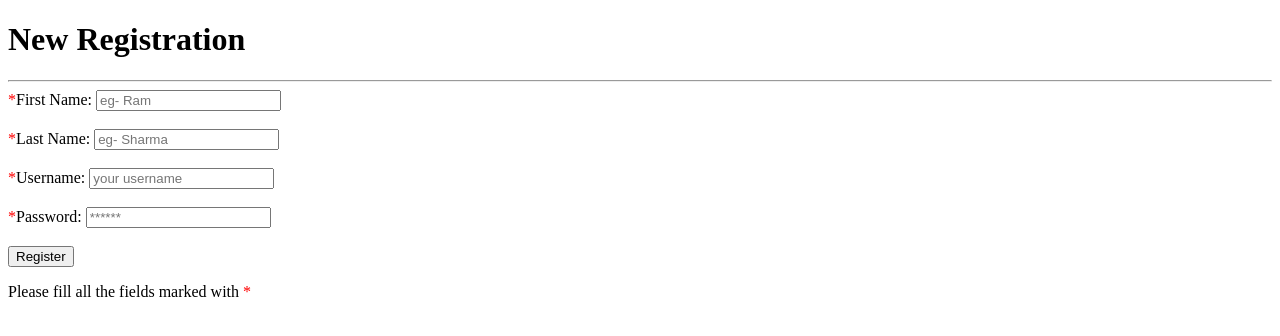
After one commit to mukhokironmoy/Vehicle-Parking-App---V1, a Flask app: page /register in a window 1280 px wide. The commit adds this page. Shown: the top 336 px of the page. Run offline with Flask 3, Linux system fonts and the light colour scheme.

Commit message:
feat: added user registration form with input validation and feedback

```diff
--- a/app.py
+++ b/app.py
@@ -25,5 +25,22 @@ def login():
         else:
             return render_template('login.html', caution = "Username or Password is incorrect. Please try again." )
 
+@app.route('/register', methods=["GET","POST"])
+def register():
+    if request.method == "GET":
+        return render_template('register.html')
+    elif request.method == "POST":
+        first_name = request.form.get('first_name')
+        last_name = request.form.get('last_name')
+        username = request.form.get('username')
+        password = request.form.get('password')
+
+        if not first_name or not last_name or not username or not password:
+            error = "Please do not leave any fields empty!"
+            return render_template('register.html', error=error)
+
+        return render_template('hello.html', first_name=first_name, last_name=last_name,username=username, password=password)
+
+
 if __name__ == "__main__":
     app.run(debug=True)
--- a/templates/hello.html
+++ b/templates/hello.html
@@ -6,8 +6,11 @@
     <title>Welcome Page</title>
   </head>
   <body>
-    <h1>Greetings {{ name }}!</h1>
+    <h1>Greetings {{ first_name }} {{last_name}}!</h1>
+    <br />
     <h3>Welcome to the vehicle parking app!</h3>
+    <h3>You have successfully been registered!</h3>
+    <h3>Your username is:- {{username}}</h3>
     <h3>Your password is:- {{password}}</h3>
     <h6><a href="{{url_for('home')}}">Click here to go back to root :></a></h6>
   </body>
--- /dev/null
+++ b/templates/register.html
@@ -0,0 +1,58 @@
+<!DOCTYPE html>
+<html lang="en">
+  <head>
+    <meta charset="UTF-8" />
+    <meta name="viewport" content="width=device-width, initial-scale=1.0" />
+    <title>Registration Page</title>
+  </head>
+  <body>
+    <h1>New Registration</h1>
+    <hr />
+    <form action="{{url_for('register')}}" method="POST">
+      <label for="first_name"
+        ><span style="color: red">*</span>First Name:</label
+      >
+      <input
+        type="text"
+        id="first_name"
+        name="first_name"
+        placeholder="eg- Ram"
+      />
+      <br /><br />
+      <label for="last_name"
+        ><span style="color: red">*</span>Last Name:
+      </label>
+      <input
+        type="text"
+        id="last_name"
+        name="last_name"
+        placeholder="eg- Sharma"
+      />
+      <br /><br />
+      <label for="username"><span style="color: red">*</span>Username: </label>
+      <input
+        type="text"
+        id="username"
+        name="username"
+        placeholder="your username"
+      />
+      <br />
+      <br />
+      <label for="password"><span style="color: red">*</span>Password: </label>
+      <input
+        type="password"
+        id="password"
+        name="password"
+        placeholder="******"
+      />
+      <br />
+      <br />
+      <input type="submit" value="Register" />
+    </form>
+    <p>
+      Please fill all the fields marked with <span style="color: red">*</span>
+    </p>
+    <br />
+    <p style="color: red">{{error}}</p>
+  </body>
+</html>
```
